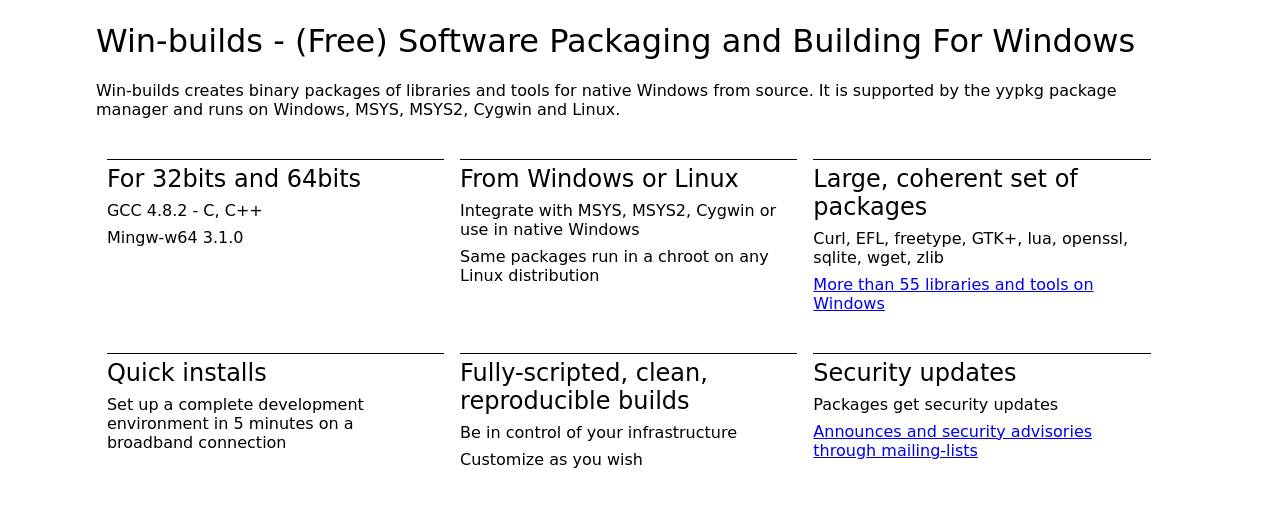
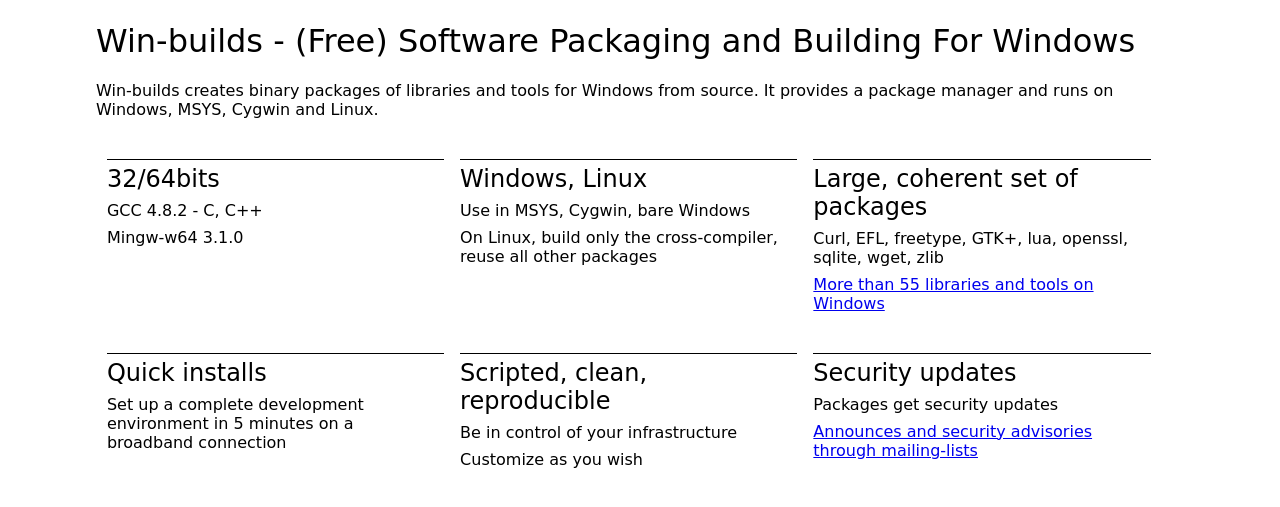
Before and after one commit to win-builds/win-builds, a PHP site: page / in a window 1280 px wide. Shown: the part 197-704 px from the top of the page. Run offline with PHP 8.4, Linux system fonts and the light colour scheme.

Commit message:
web/index: use shorter texts.

```diff
--- a/web/index.php
+++ b/web/index.php
@@ -10,24 +10,24 @@
 <h1>Win-builds - (Free) Software Packaging and Building For Windows</h1>
 
 <p>
-  Win-builds creates binary packages of libraries and tools for native
-  Windows from source. It is supported by the yypkg package manager and
-  runs on Windows, MSYS, MSYS2, Cygwin and Linux.
+  Win-builds creates binary packages of libraries and tools for Windows from
+  source. It provides a package manager and runs on Windows, MSYS, Cygwin and
+  Linux.
 </p>
 
 <div class="highlights">
   <div class="hl">
-    <h2 class="hl-title">For 32bits and 64bits</h2>
+    <h2 class="hl-title">32/64bits</h2>
     <ul class="hl-list">
       <li>GCC 4.8.2 - C, C++</li>
       <li>Mingw-w64 3.1.0</li>
     </ul>
   </div>
   <div class="hl">
-    <h2 class="hl-title">From Windows or Linux</h2>
+    <h2 class="hl-title">Windows, Linux</h2>
     <ul class="hl-list">
-      <li>Integrate with MSYS, MSYS2, Cygwin or use in native Windows</li>
-      <li>Same packages run in a chroot on any Linux distribution</li>
+      <li>Use in MSYS, Cygwin, bare Windows</li>
+      <li>On Linux, build only the cross-compiler, reuse all other packages</li>
     </ul>
   </div>
   <div class="hl">
@@ -44,7 +44,7 @@
     </ul>
   </div>
   <div class="hl">
-    <h2 class="hl-title">Fully-scripted, clean, reproducible builds</h2>
+    <h2 class="hl-title">Scripted, clean, reproducible</h2>
     <ul class="hl-list">
       <li>Be in control of your infrastructure</li>
       <li>Customize as you wish</li>
```
